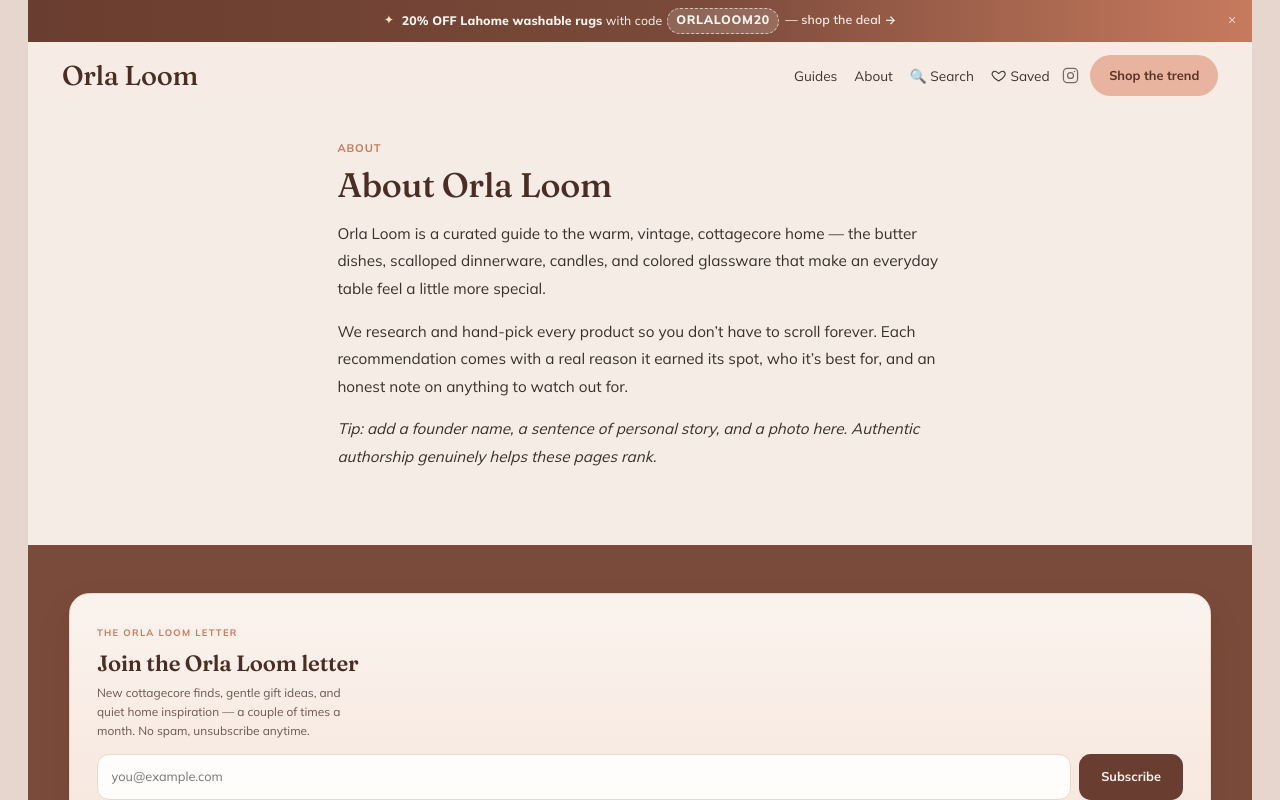
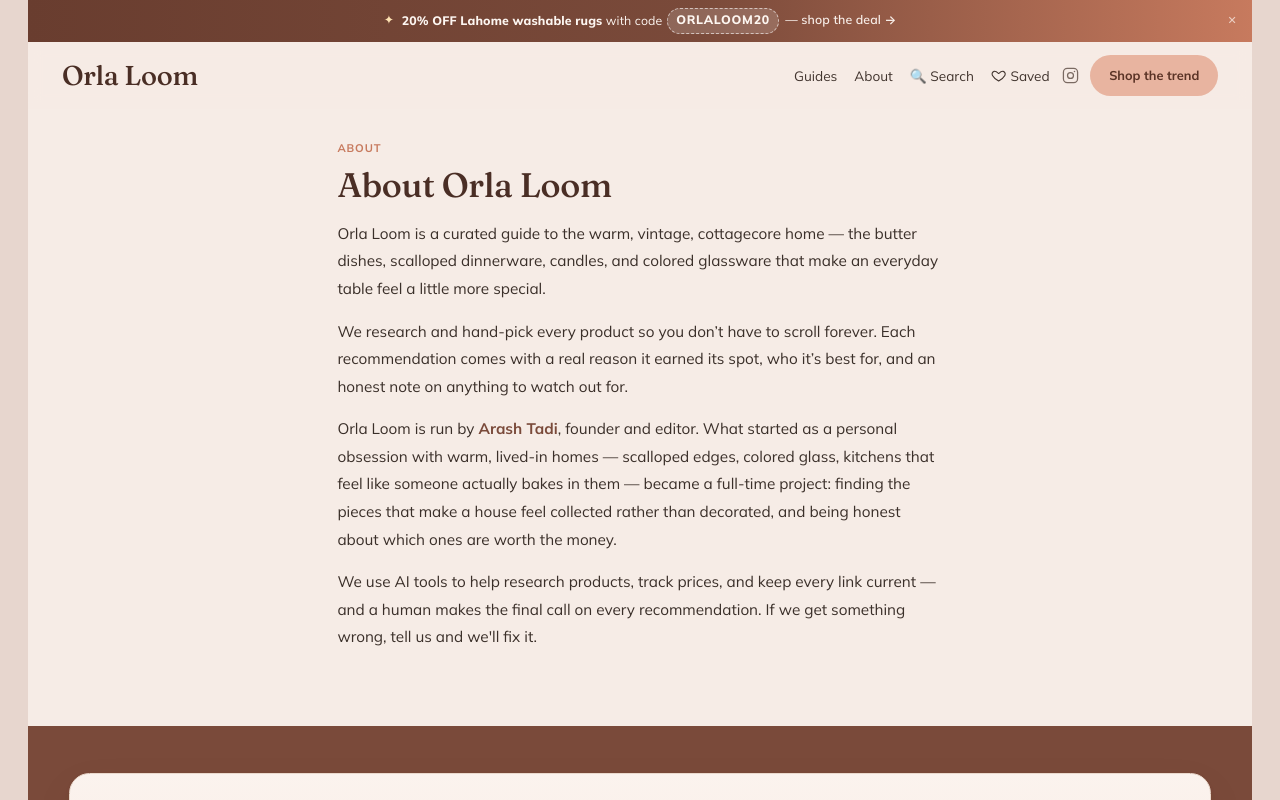
Before and after one commit to Arash8382/orlaloom, a Next.js app: page /about in a window 1280 px wide. Shown: the top 800 px of the page. Built offline with nearby package versions, Linux system fonts and the light colour scheme.

Commit message:
About: replace placeholder with founder bio + AI-use transparency

```diff
--- a/app/about/page.js
+++ b/app/about/page.js
@@ -19,10 +19,17 @@
           who it’s best for, and an honest note on anything to watch out for.
         </p>
         <p>
-          <em>
-            Tip: add a founder name, a sentence of personal story, and a photo here.
-            Authentic authorship genuinely helps these pages rank.
-          </em>
+          Orla Loom is run by <strong>Arash Tadi</strong>, founder and editor. What
+          started as a personal obsession with warm, lived-in homes — scalloped
+          edges, colored glass, kitchens that feel like someone actually bakes in
+          them — became a full-time project: finding the pieces that make a house
+          feel collected rather than decorated, and being honest about which ones
+          are worth the money.
+        </p>
+        <p>
+          We use AI tools to help research products, track prices, and keep every
+          link current — and a human makes the final call on every recommendation.
+          If we get something wrong, tell us and we&apos;ll fix it.
         </p>
       </div>
     </div>
```
